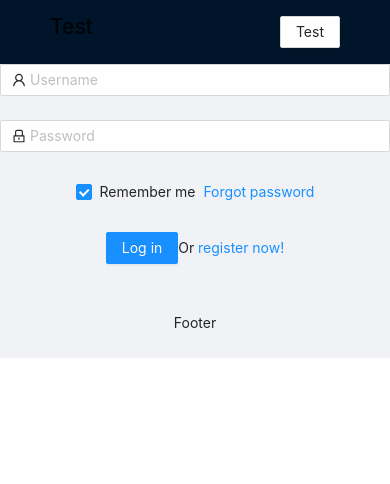
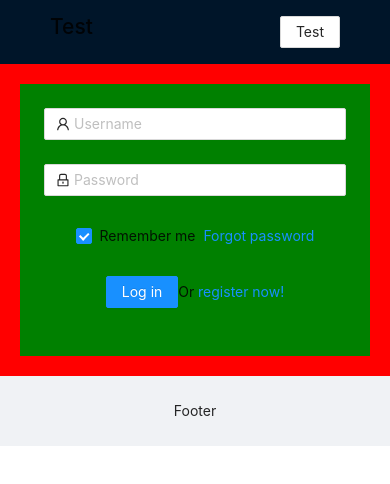
Before and after one commit to fromjaytoz/sw-chars, a React (Create React App) app: page / in a window 390 px wide. Shown: the top 484 px of the page. Built offline with nearby package versions, Linux system fonts and the light colour scheme.

Commit message:
add form responsiveness

```diff
--- a/src/App.tsx
+++ b/src/App.tsx
@@ -13,15 +13,23 @@ const HeaderView = styled(Header)`
   display: flex;
   flex-direction: row;
 `;
+
+const ContentView = styled(Content)`
+  background: red;
+  padding: 20px;
+  display: flex;
+  justify-content: center;
+  align-items: center;
+`;
 const App: FC = () => (
   <div className="App">
     <Layout>
       <HeaderView>
         <Navbar />
       </HeaderView>
-      <Content>
+      <ContentView>
         <Form />
-      </Content>
+      </ContentView>
       <Footer>Footer</Footer>
     </Layout>
   </div>
--- a/src/components/Form/Form.tsx
+++ b/src/components/Form/Form.tsx
@@ -3,7 +3,18 @@ import styled from "styled-components";
 import { Input, Checkbox, Button, Form as AForm } from "antd";
 import { UserOutlined, LockOutlined } from "@ant-design/icons";
 
-const FormView = styled.div``;
+const FormView = styled.div`
+  width: 100vw;
+  @media (min-width: 600px) {
+    width: 50vw;
+  }
+  @media (min-width: 1000px) {
+    width: 324px;
+    height: 324px;
+  }
+  background-color: green;
+  padding: 24px;
+`;
 const { Item } = AForm;
 
 const Form = () => {
```
